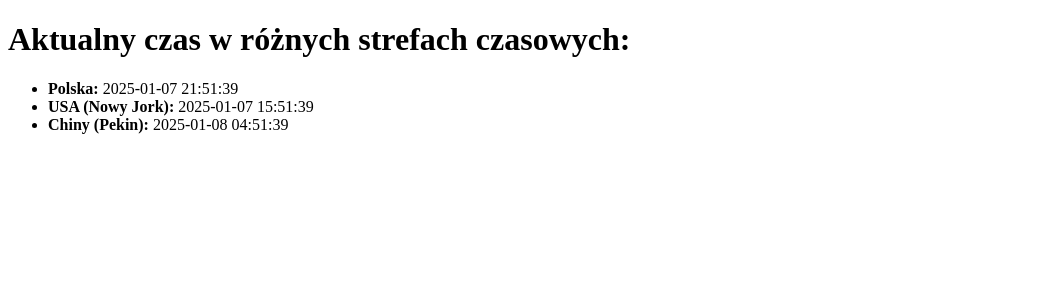
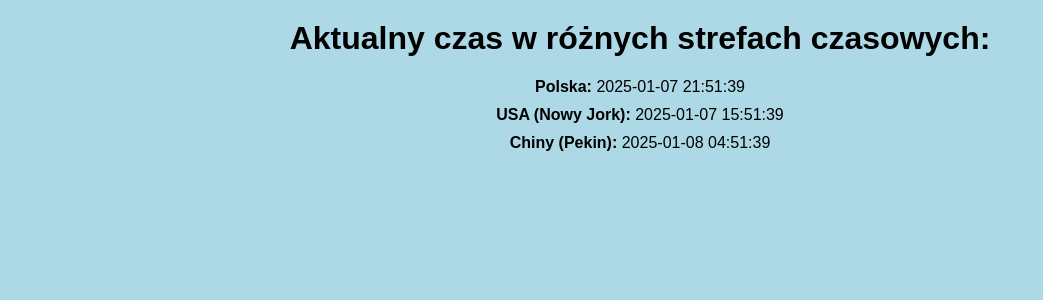
Before and after one commit to Hiuston957/WSEI_flask, a Flask app: page / in a window 1280 px wide. Shown: the top 300 px of the page, without its empty margins (0-1043 px from the left). Run offline with Flask 3, Linux system fonts and the light colour scheme.

Commit message:
edit css style

```diff
--- a/templates/index.html
+++ b/templates/index.html
@@ -1,7 +1,10 @@
-
 <!DOCTYPE html>
 
+
+
 <html lang="en">
+
+
 
 <head>
 
@@ -9,7 +12,43 @@
 
     <title>Aktualny Czas</title>
 
+    <style>
+
+        body {
+
+            background-color: #ADD8E6;
+
+            text-align: center;
+
+            font-family: Arial, sans-serif;
+
+        }
+
+        h1 {
+
+            margin-top: 20px;
+
+        }
+
+        ul {
+
+            list-style-type: none;
+
+            padding: 0;
+
+        }
+
+        li {
+
+            margin: 10px 0;
+
+        }
+
+    </style>
+
 </head>
+
+
 
 <body>
 
@@ -27,4 +66,6 @@
 
 </body>
 
+
+
 </html>
```
